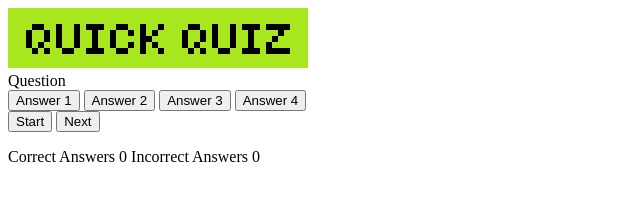
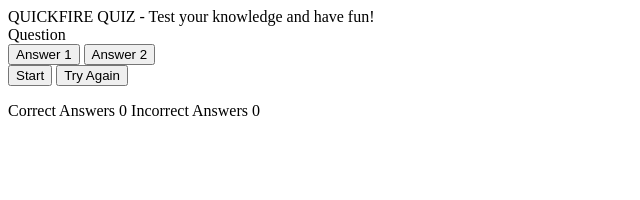
Before and after one commit to elliotjonesdev/quickquiz, a plain HTML site: page index.html in a window 1280 px wide. Shown: the whole page, without its empty margins (0-640 px from the left). Drawn offline with Linux system fonts and the light colour scheme.

Commit message:
create title, button and score area page basic structure

```diff
--- a/index.html
+++ b/index.html
@@ -8,20 +8,20 @@
     <title>Quick Quiz</title>
 </head>
 <body>
-    <img class="logo" src="assets/images/quizlogo.png" alt="logo">
+
+
+  <div class = "flex-header">QUICKFIRE QUIZ - Test your knowledge and have fun!</div>
     <div class="container">
         <div id="question-container" class="hide">
           <div id="question">Question</div>
           <div id="answer-buttons" class="btn-grid">
             <button class="btn">Answer 1</button>
             <button class="btn">Answer 2</button>
-            <button class="btn">Answer 3</button>
-            <button class="btn">Answer 4</button>
           </div>
         </div>
         <div class="controls">
             <button id="start-btn" class="start-btn btn">Start</button>
-            <button id="next-btn" class="next-btn btn hide">Next</button>
+            <button id="next-btn" class="next-btn btn hide">Try Again</button>
           </div>
           </div>
           <div class = "score-area">
```
